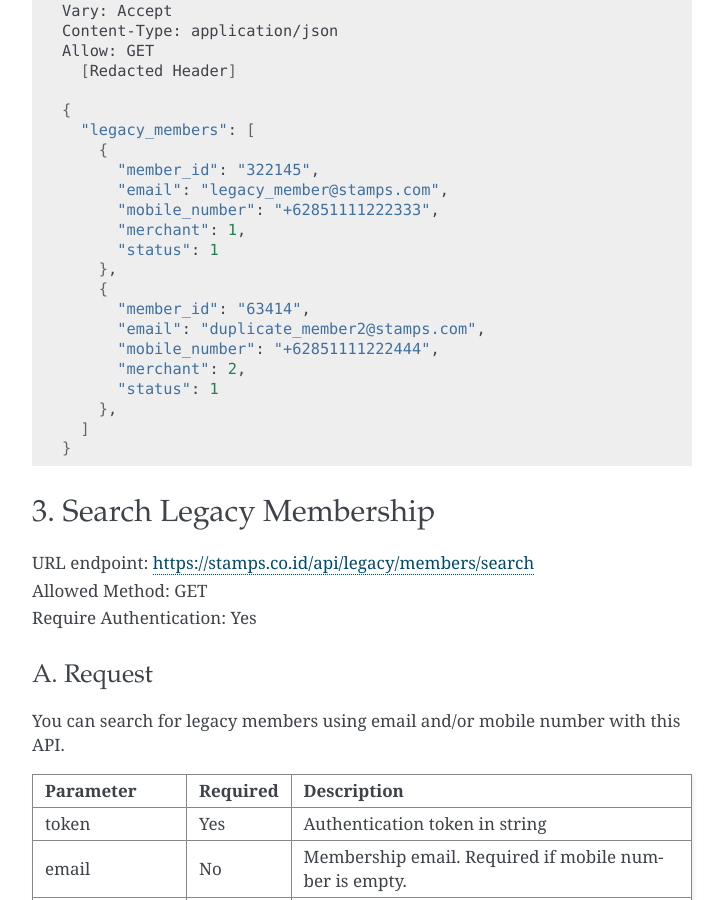
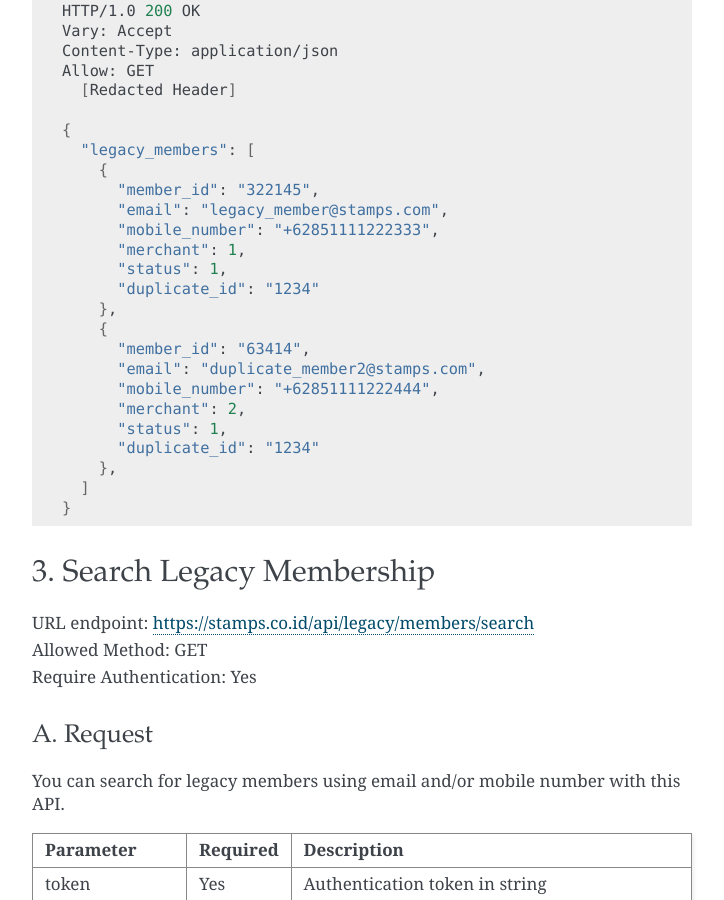
Before and after one commit to ui/stamps-api-docs, a Sphinx documentation site: the page built from source/legacy_members_api.rst, in a window 1280 px wide and 900 px high, scrolled down 2254 px. Shown: the whole window, without its empty margins (388-1112 px from the left). Built offline with Sphinx 7.4.7, drawn with Linux system fonts in a browser that asks for light colours; some of the changed text lies outside the part shown.

Commit message:
Refactor and add duplicate ID in legacy member docs (#128)

```diff
--- a/source/legacy_members_api.rst
+++ b/source/legacy_members_api.rst
@@ -62,7 +62,8 @@ C. Example Response
         "email": "legacy_member@stamps.com",
         "mobile_number": "+62851111222333",
         "merchant": 1,
-        "status": 1
+        "status": 1,
+        "duplicate_id": "1234"
       }
     }
 
@@ -123,14 +124,16 @@ C. Example Response
           "email": "legacy_member@stamps.com",
           "mobile_number": "+62851111222333",
           "merchant": 1,
-          "status": 1
+          "status": 1,
+          "duplicate_id": "1234"
         },
         {
           "member_id": "63414",
           "email": "duplicate_member2@stamps.com",
           "mobile_number": "+62851111222444",
           "merchant": 2,
-          "status": 1
+          "status": 1,
+          "duplicate_id": "1234"
         },
       ]
     }
@@ -201,7 +204,8 @@ C. Example Response
           "email": "duplicate_member2@stamps.com",
           "mobile_number": "+62851111222444",
           "merchant": 2,
-          "status": 1
+          "status": 1,
+          "duplicate_id": "1234"
         },
       ]
     }
@@ -271,7 +275,7 @@ C. Example Response
         "is_blocked": false,
         "referral_code": "ABCDE",
         "start_date": "2014-08-08",
-        "created": "2014-08-08",
+        "created": "2014-08-08"
       }
     }
 
@@ -399,7 +403,7 @@ C. Example Response
         "email": "customer@stamps.co.id",
         "phone": "+62812398712",
         "picture_url": "https://media.stamps.co.id/thumb/profile_photos/2014/4/17/483ccddd-9aea-44d2-bbc4-6aa71f51fb2a_size_80.png",
-        "birthday": "1989-10-1",
+        "birthday": "1989-10-1"
       },
       "membership": {
         "level": 1,
@@ -479,8 +483,9 @@ On successful balance update:
           "email": "merged_legacy_member@stamps.com",
           "mobile_number": "+62851111222444",
           "merchant": 1,
-          "status": 1
-        },
+          "status": 1,
+          "duplicate_id": "1234"
+        }
       ]
     }
 
```
